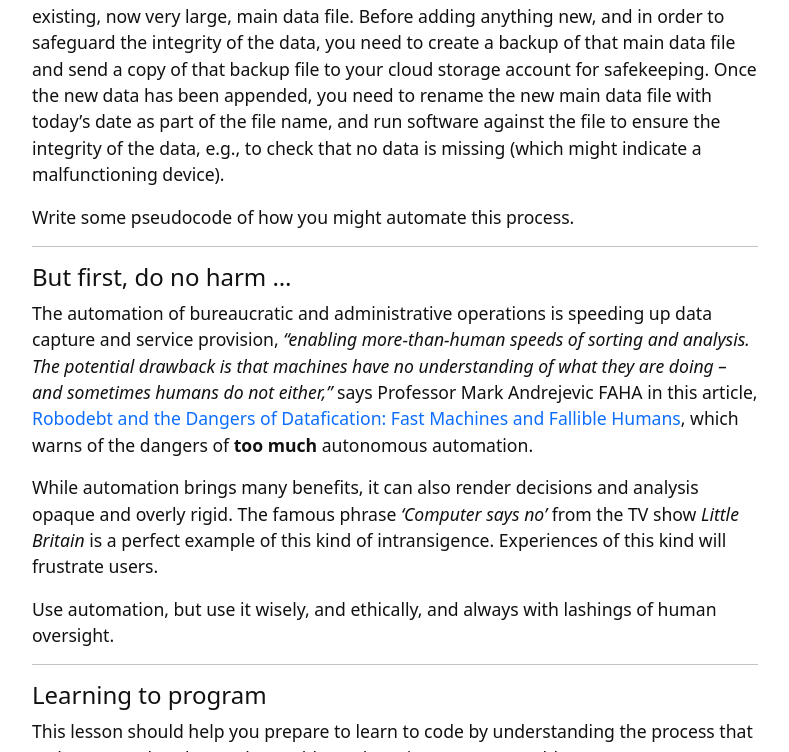
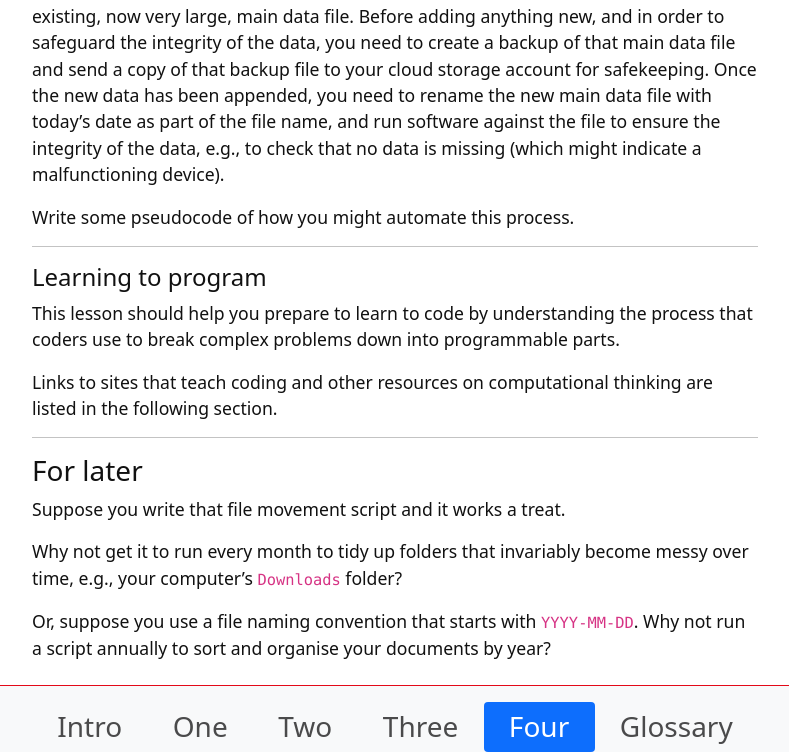
Before and after one commit to weaverbel/intro-computational-thinking, a Jekyll site: the page built from content/4-lesson.md, in a window 1280 px wide and 900 px high, scrolled down 3270 px, cut to the strip 0-752 px from the top of the window. Shown: the whole strip, without its empty margins (245-1034 px from the left). Built offline with Jekyll 4.4.1, drawn with Linux system fonts in a browser that asks for light colours.

Commit message:
Update 4-lesson.md
remove do no harm from here

```diff
--- a/content/4-lesson.md
+++ b/content/4-lesson.md
@@ -67,16 +67,6 @@ Write some pseudocode of how you might automate this process.
 
 -------------------
 
-#### But first, do no harm ...
-
-The automation of bureaucratic and administrative operations is speeding up data capture and service provision, *"enabling more-than-human speeds of sorting and analysis. The potential drawback is that machines have no understanding of what they are doing – and sometimes humans do not either,"* says Professor Mark Andrejevic FAHA in this article, [Robodebt and the Dangers of Datafication: Fast Machines and Fallible Humans](https://mailchi.mp/humanities.org.au/5-minute-friday-read-mark-andrejevics-robodebt-and-the-dangers-of-datafication), which warns of the dangers of **too much** autonomous automation.
-
-While automation brings many benefits, it can also render decisions and analysis opaque and overly rigid. The famous phrase *'Computer says no'* from the TV show *Little Britain* is a perfect example of this kind of intransigence. Experiences of this kind will frustrate users.
-
-Use automation, but use it wisely, and ethically, and always with lashings of human oversight.
-
----------
-
 #### Learning to program
 
 This lesson should help you prepare to learn to code by understanding the process that coders use to break complex problems down into programmable parts.
```
